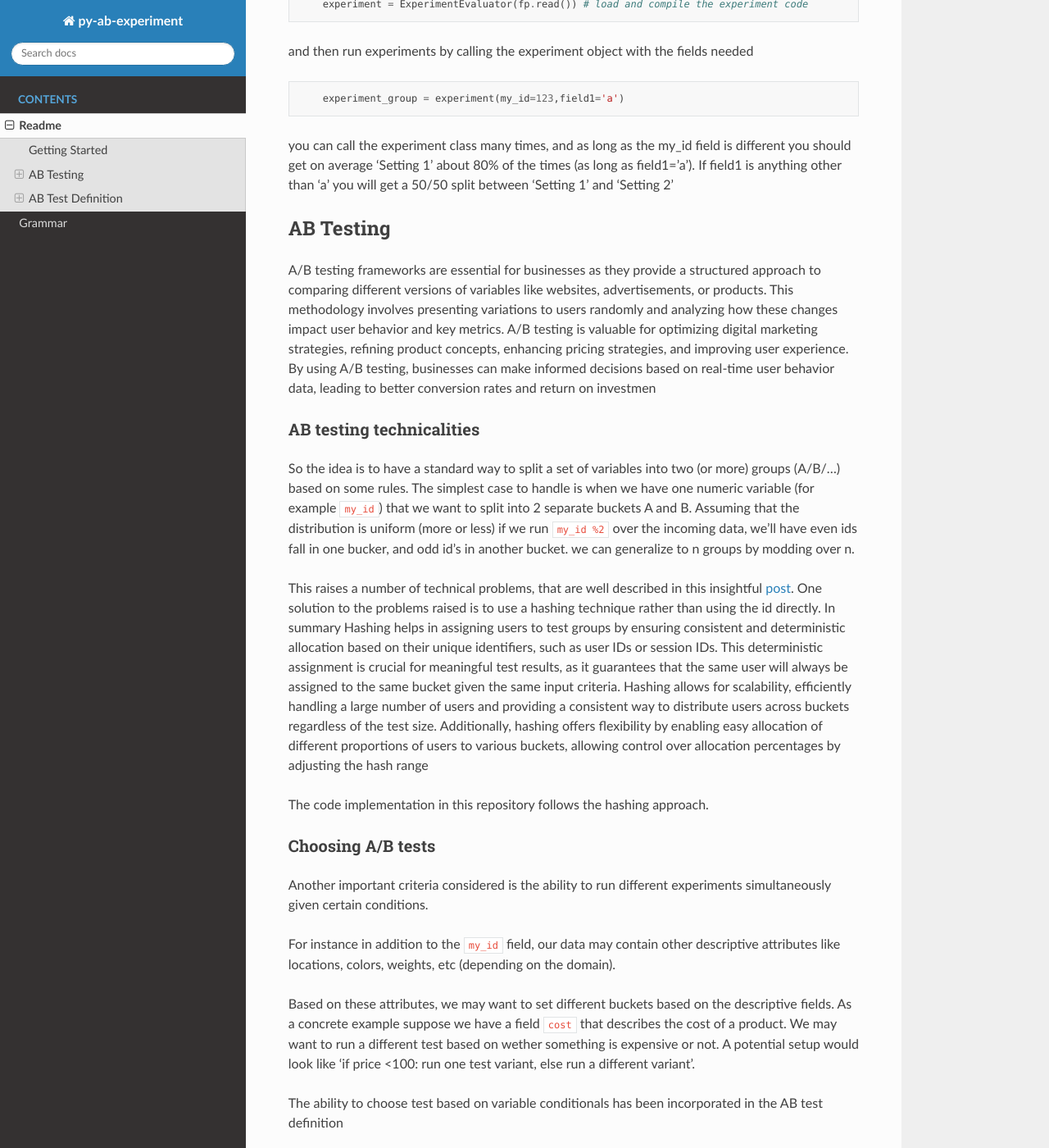
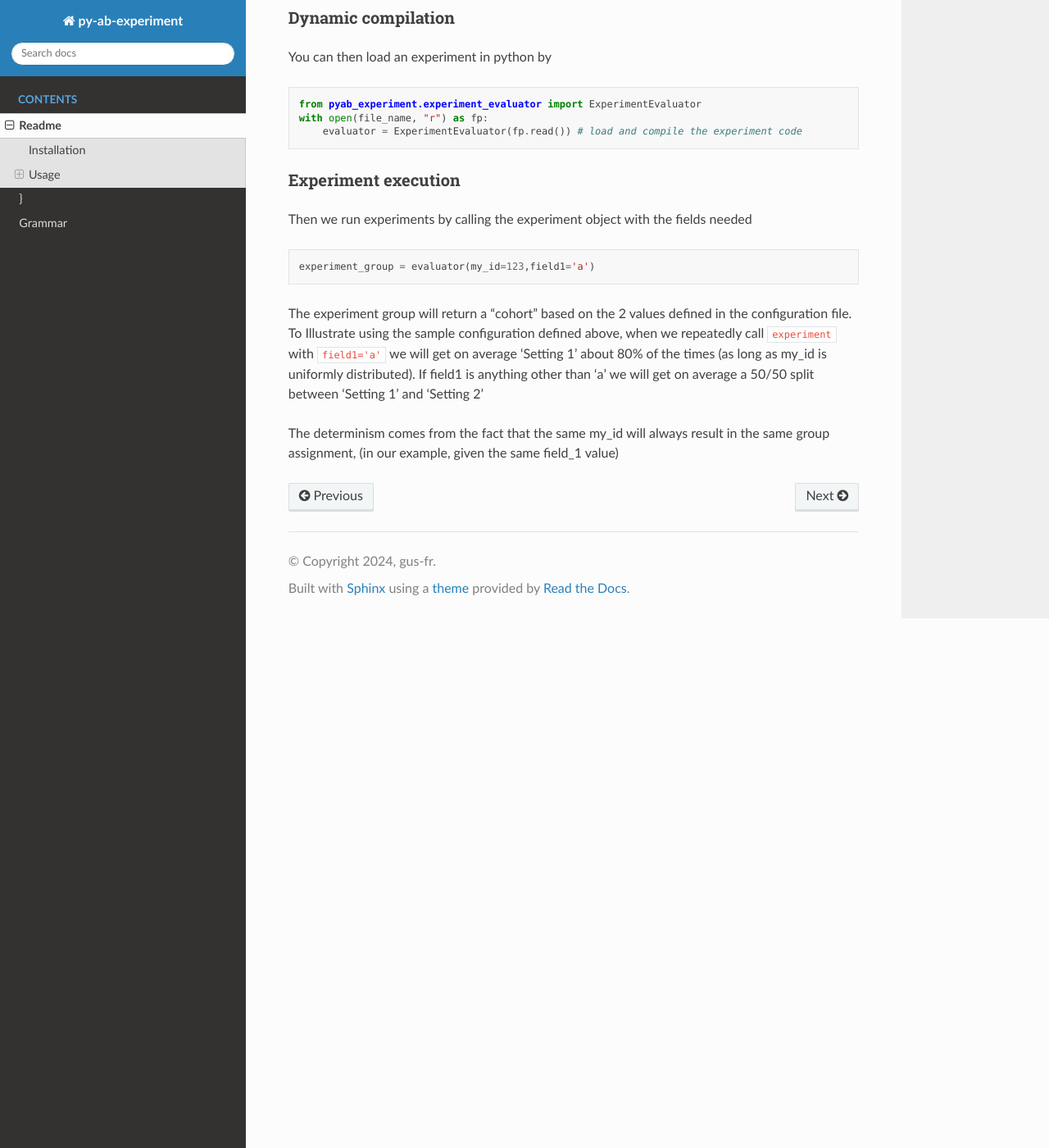
Before and after one commit to gus-fr/py_ab, a Sphinx documentation site: the page built from docs/readme.rst, in a window 1280 px wide and 1400 px high, scrolled down 773 px. Shown: the whole window at 82% size. Built offline with Sphinx 7.4.7 and the Read the Docs theme 2.0.0, drawn with Linux system fonts in a browser that asks for light colours; some of the changed text lies outside the part shown.

Commit message:
refactored docs

````diff
--- a/README.md
+++ b/README.md
@@ -3,11 +3,12 @@
 [![Documentation Status](https://readthedocs.org/projects/py-ab/badge/?version=latest)](https://py-ab.readthedocs.io/en/latest/?badge=latest)
 [![PyPi Version](https://img.shields.io/pypi/v/py-ab-experiment.svg)](https://pypi.python.org/pypi/py-ab-experiment/)
 
-# Getting Started
-First 'pip install py-ab-experiment' to install the library
+# Installation
+`pip install py-ab-experiment` to install the library
 
-To get started you can use one of the sample files provided in `src/tests/unit/test_programs`
-These are sample AB test definitions that both serve as unit tests, and provide sample file definitons.
+# Usage
+You first need a suitable configuration to set up an experiment. You can use one of the sample files provided in `src/tests/unit/test_programs`, or create your own using the configuration file format (see the [documentation](https://py-ab.readthedocs.io) for details)
+
 using the `splitter_test.pyab` definition, which is defined as
 ```
 def basic_experiment_1{
@@ -22,107 +23,21 @@
 }
 ```
 
+## Dynamic compilation
 
 You can then load an experiment in python by
 ```
 from pyab_experiment.experiment_evaluator import ExperimentEvaluator
 with open(file_name, "r") as fp:
-    experiment = ExperimentEvaluator(fp.read()) # load and compile the experiment code
+    evaluator = ExperimentEvaluator(fp.read()) # load and compile the experiment code
 ```
 
-and then run experiments by calling the experiment object with the fields needed
+## Experiment execution
+Then we run experiments by calling the experiment object with the fields needed
 ```
-    experiment_group = experiment(my_id=123,field1='a')
+experiment_group = evaluator(my_id=123,field1='a')
 ```
 
-you can call the experiment class many times, and as long as the my_id field is different you should get
-on average 'Setting 1' about 80% of the times (as long as field1='a'). If field1 is anything other than 'a'
-you will get a 50/50 split between 'Setting 1' and 'Setting 2'
+The experiment group will return a "cohort" based on the 2 values defined in the configuration file. To Illustrate using the sample configuration defined above, when we repeatedly call `experiment` with `field1='a'`  we will get on average 'Setting 1' about 80% of the times (as long as my_id is uniformly distributed). If field1 is anything other than 'a' we will get on average a 50/50 split between 'Setting 1' and 'Setting 2'
 
-
-# AB Testing
-A/B testing frameworks are essential for businesses as they provide a structured approach to comparing different versions of variables like websites, advertisements, or products. This methodology involves presenting variations to users randomly and analyzing how these changes impact user behavior and key metrics. A/B testing is valuable for optimizing digital marketing strategies, refining product concepts, enhancing pricing strategies, and improving user experience. By using A/B testing, businesses can make informed decisions based on real-time user behavior data, leading to better conversion rates and return on investmen
-
-## AB testing technicalities
-So the idea is to have a standard way to split a set of variables into two (or more) groups (A/B/...)
-based on some rules.
-The simplest case to handle is when we have one numeric variable (for example `my_id`) that we want to split into 2 separate buckets A and B. Assuming that the distribution is uniform (more or less) if we run `my_id %2` over the incoming data, we'll have even ids fall in one bucker, and odd id's in another bucket. we can generalize to n groups by modding over n.
-
-This raises a number of technical problems, that are well described in this insightful [post](http://blog.richardweiss.org/2016/12/25/hash-splits.html). One solution to the problems raised is to use a hashing technique rather than using the id directly.
-In summary Hashing helps in assigning users to test groups by ensuring consistent and deterministic allocation based on their unique identifiers, such as user IDs or session IDs. This deterministic assignment is crucial for meaningful test results, as it guarantees that the same user will always be assigned to the same bucket given the same input criteria. Hashing allows for scalability, efficiently handling a large number of users and providing a consistent way to distribute users across buckets regardless of the test size. Additionally, hashing offers flexibility by enabling easy allocation of different proportions of users to various buckets, allowing control over allocation percentages by adjusting the hash range
-
-The code implementation in this repository follows the hashing approach.
-
-## Choosing A/B tests
-Another important criteria considered is the ability to run different experiments simultaneously given certain conditions.
-
-For instance in addition to the `my_id` field, our data may contain other descriptive attributes like locations, colors, weights, etc (depending on the domain).
-
-Based on these attributes, we may want to set different buckets based on the descriptive fields. As a concrete example suppose we have a field `cost` that describes the cost of a product. We may want to run a different test based on wether something is expensive or not. A potential setup would look like 'if price <100: run one test variant, else run a different variant'.
-
-The ability to choose test based on variable conditionals has been incorporated in the AB test definition
-
-## weights
-Of curse we may also want to run AB tests with weights other than 50/50 for 2 tests, or uniformly distributed weights in the general case.
-
-We've added a mechanism to specify how much weight to give to an individual group in each of the AB tests specified.
-
-# AB Test Definition
-The requirements above encode a lot of information that needs to be coded as a specification. In order to simplify the setup of AB tests, we've designed a small language (heavily inspired from C syntax) that defines valid AB test protocols
-
-## Example file definition
-Before describing the grammar rules in detail it's useful to look at an example experiment definition
-
-```
-/*************************************************************
-Sample experiment definition with all language features
-the language syntax is quite basic. The definition is inspired
-by (a heavyly reduced subset of) C syntax. Unlike python indentation has no meaning
-However for readability it's still highly recommended.
-Also C-like comment blocks are allowed!!!
-**************************************************************/
-
-def complex_experiment_defn{
-    // an optional salt (must come before splitting fields)
-    salt: "csdvs887"
-
-    // define splitting fields here, these define how a group is chosen
-    splitters: my_fld, my_fld_1
-
-    // The last part is a conditional expression.
-    // here we define the conditions for choosing a group.
-
-    // boolean operator precedence follows standard practice
-    // i.e. 'not' has highest precedence, followed by 'and',
-    //to finish with 'or' as the lowest precedence operator
-    if field1=='a' and not field2 >4 or field3<9{
-        if field4 == 'xyz'{
-
-            // Return statements are probabilistic by nature
-            // the weight defines the relative frequency of seeing one setting vs others
-            return "123" weighted 3.4,
-                    "9.3" weighted 5,
-                    "abc" weighted 3 /* like in C, embedded, multiline
-                    block comment also works */
-        }
-        else if field5 != 'x'{
-            return "Setting 1.1.1" weighted 1,
-                    "Setting 1.1.2" weighted 0
-
-        }
-        else if field6 in (1,2,3) and field7 not in (8,9,10){
-            return "Setting 1.2.1" weighted 0.5,
-                    "Setting 1.2.2" weighted 0.5
-
-        }
-        else{
-            return "Setting 1.3.1" weighted 0.5,
-                    "Setting 1.3.2" weighted 0.5
-
-        }
-    }
-    else{
-        return "default" weighted 1 // comments inline after code are also ignored
-    }
-}
-```
+The determinism comes from the fact that the same my_id will always result in the same group assignment, (in our example, given the same field_1 value)
--- a/docs/index.rst
+++ b/docs/index.rst
@@ -11,6 +11,8 @@
    :caption: Contents
 
    readme
+   ab_background
+   experiment_format
    grammar
 
 
````
Also changed, not shown: docs/ab_background.rst (added, +27 -0 lines), docs/experiment_format.rst (added, +60 -0 lines).
